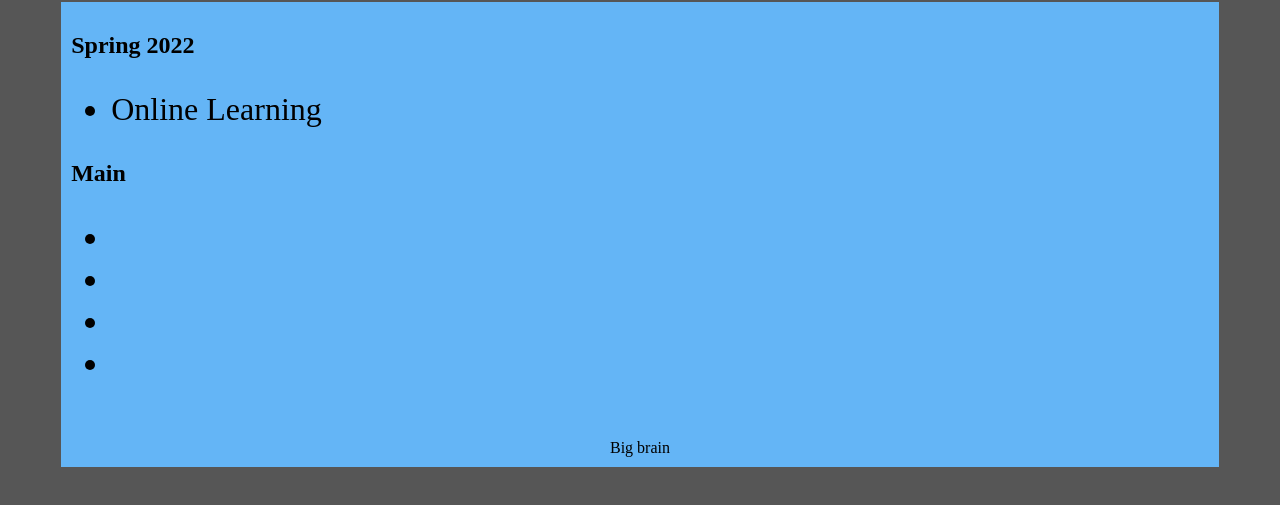
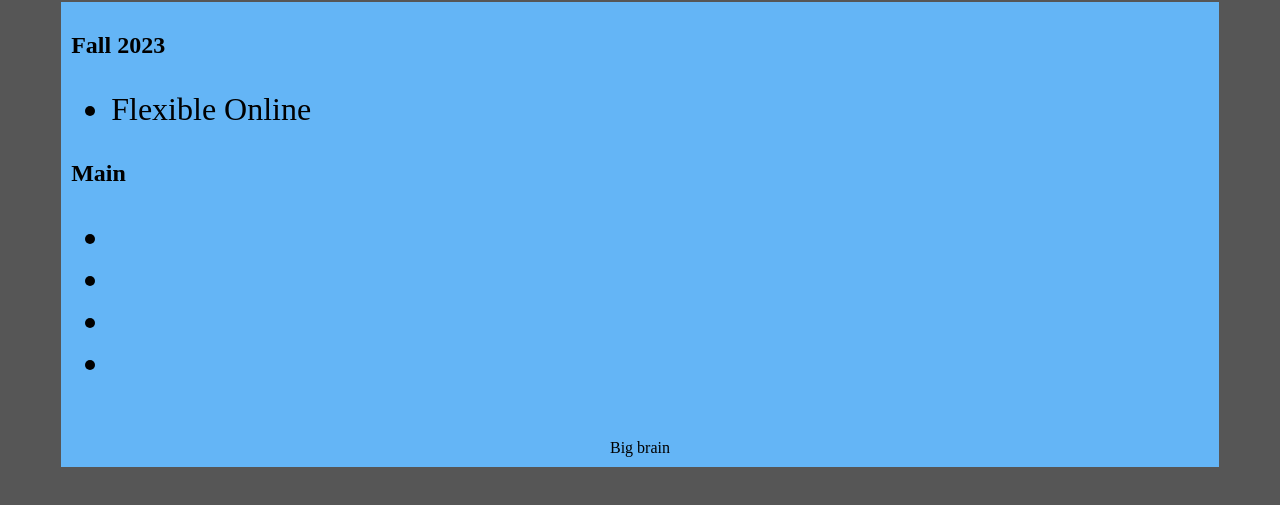
Before and after one commit to EChavez12/Web115-Spring-2023, a plain HTML site: page index.html in a window 1280 px wide. Shown: the part 157-662 px from the top of the page. Drawn offline with Linux system fonts and the light colour scheme; a web font is replaced by a local one.

Commit message:
Update index.html

```diff
--- a/index.html
+++ b/index.html
@@ -23,10 +23,10 @@
     </header>
     <div class="container">
         <aside>
-            <h2>Spring 2022</h2>
+            <h2>Fall 2023</h2>
             <ul>
                 <li>
-                    Online Learning
+                    Flexible Online
                 </li>
             </ul>
         </aside>
```
